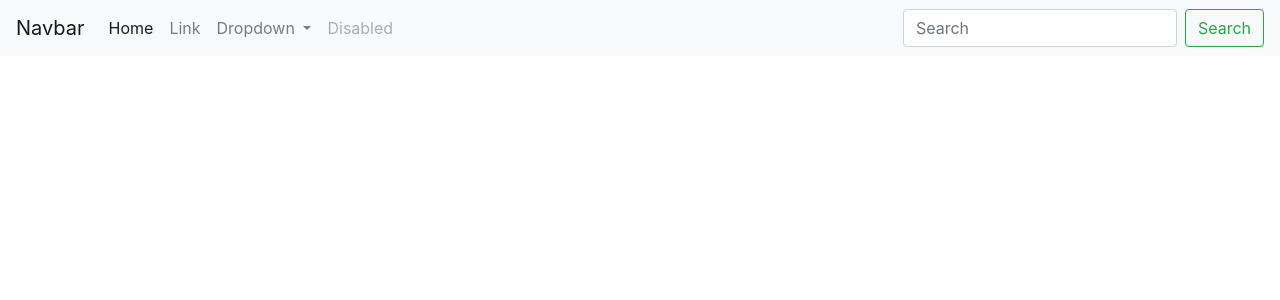
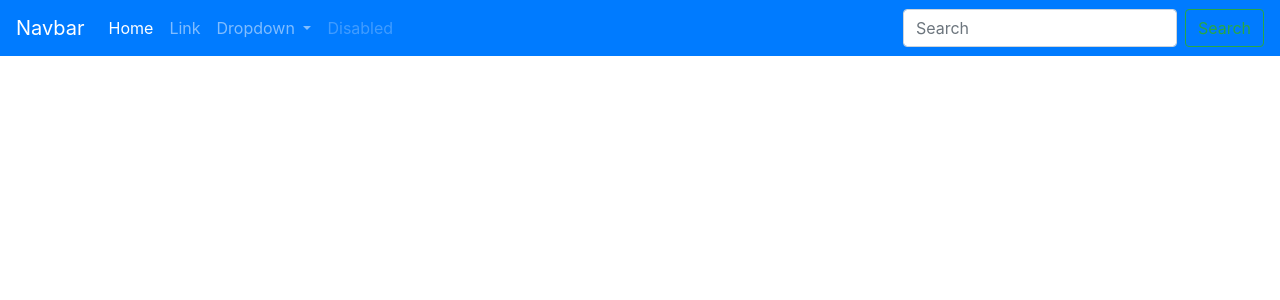
Before and after one commit to leviprice97/canvaslite, a Django app: template lms/templates/lms/base.html in a window 1280 px wide. Shown: the top 300 px of the page. Run offline with Django 3.2, Linux system fonts and the light colour scheme; the template is opened without the code that fills it, so the values that code supplies are empty; some libraries are stand-ins or nearby versions.

Commit message:
Change GB Color to Blue

```diff
--- a/lms/templates/lms/base.html
+++ b/lms/templates/lms/base.html
@@ -9,7 +9,7 @@
         <title>Canvas-Lite</title>
     </head>
     <body>
-        <nav class="navbar navbar-expand-lg navbar-light bg-light">
+        <nav class="navbar navbar-expand-lg navbar-dark bg-primary">
             <a class="navbar-brand" href="#">Navbar</a>
             <button class="navbar-toggler" type="button" data-toggle="collapse" data-target="#navbarSupportedContent" aria-controls="navbarSupportedContent" aria-expanded="false" aria-label="Toggle navigation">
                 <span class="navbar-toggler-icon"></span>
```
